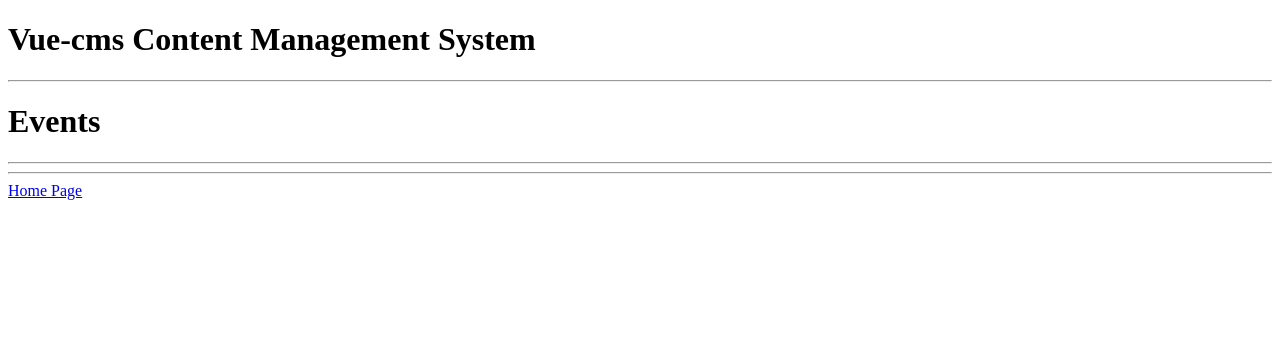
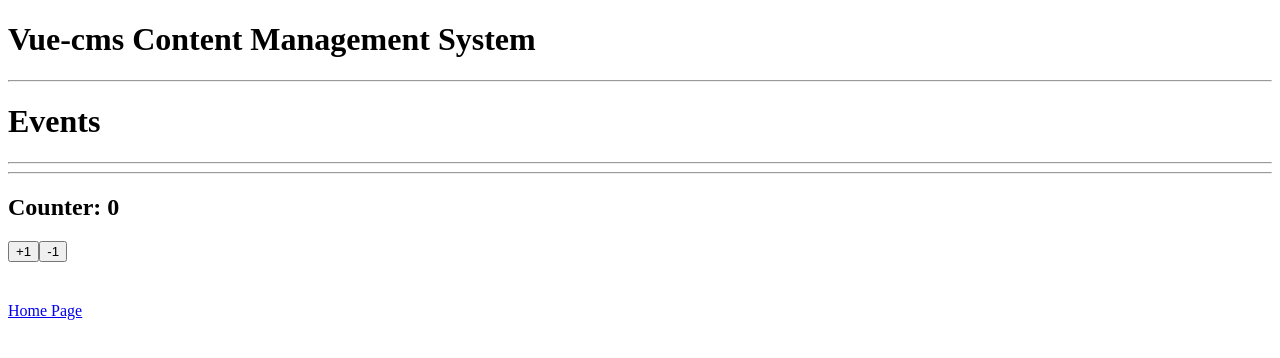
Before and after one commit to Maria-Liabikhova/vue-cms, a Vue app: page /Events in a window 1280 px wide. Shown: the top 358 px of the page. Built offline with nearby package versions, Linux system fonts and the light colour scheme.

Commit message:
add: Events page completed

```diff
--- a/src/pages/Events.vue
+++ b/src/pages/Events.vue
@@ -3,12 +3,39 @@
     <h1>Events</h1>
     <hr>
     <hr>
-    <router-link to="/">Home Page</router-link>
+    <h2 @mouseover="onHover" @mouseout="noHover"> Counter: {{ count }}</h2>
+    <!-- <button class="events-btn" @click="count++">+1</button> -->
+    <button class="events-btn" @click="addCount">+1</button>
+    <button class="events-btn" @click="count--">-1</button>
+
+    <br><router-link to="/">Home Page</router-link>
   </div>
 </template>
 
 <script>
 export default {
   name: 'Events',
+  data() {
+    return {
+      count: 0
+    }
+  },
+  methods: {
+    addCount: function() {
+      this.count++
+    },
+    onHover: function() {
+      event.target.style.color = "red"
+    },
+    noHover: function() {
+      event.target.style.color = "blue"
+    }
+  }
 }
 </script>
+
+<style scoped>
+.events-btn {
+  margin-bottom: 40px;
+}
+</style>
```
